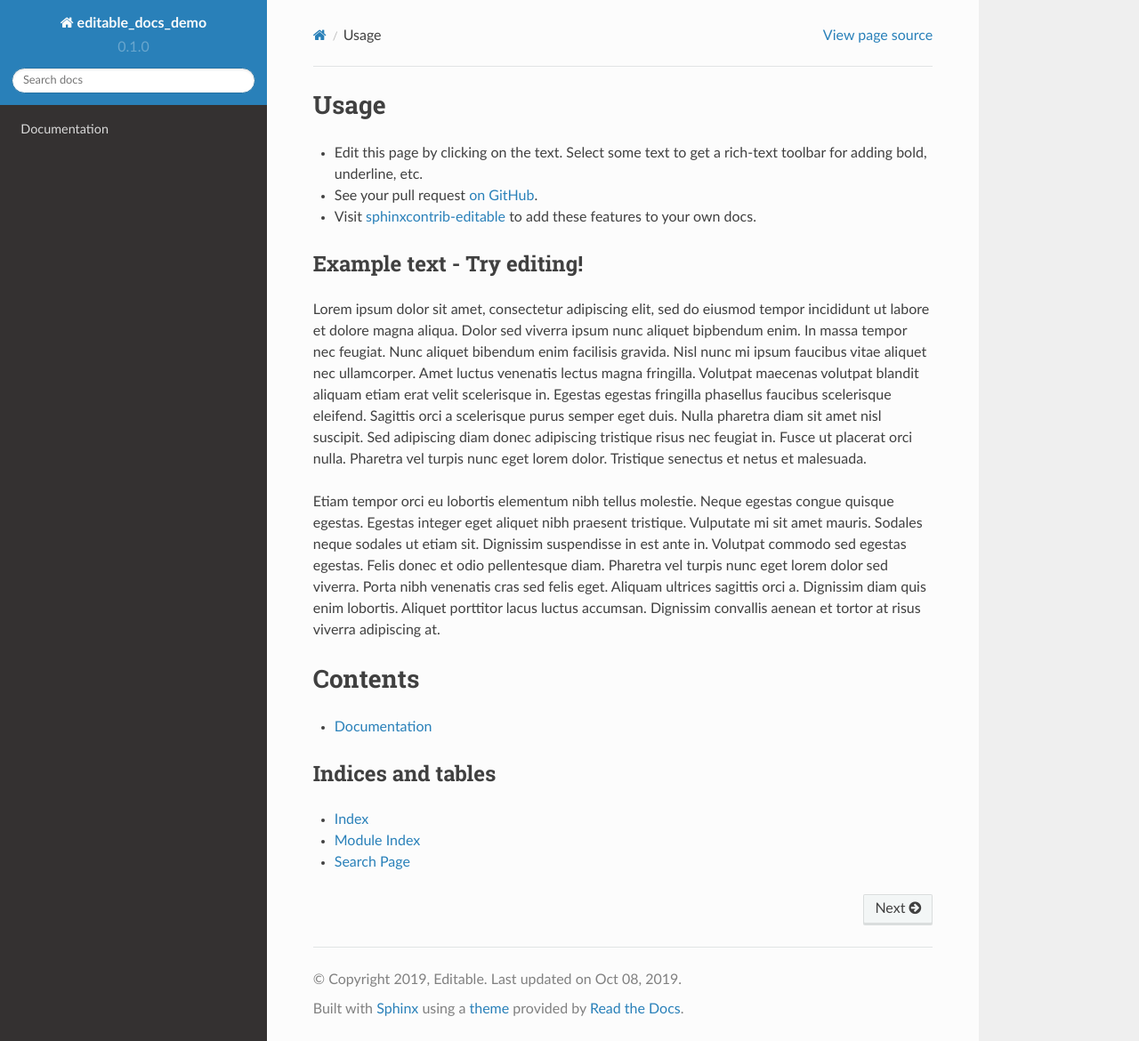
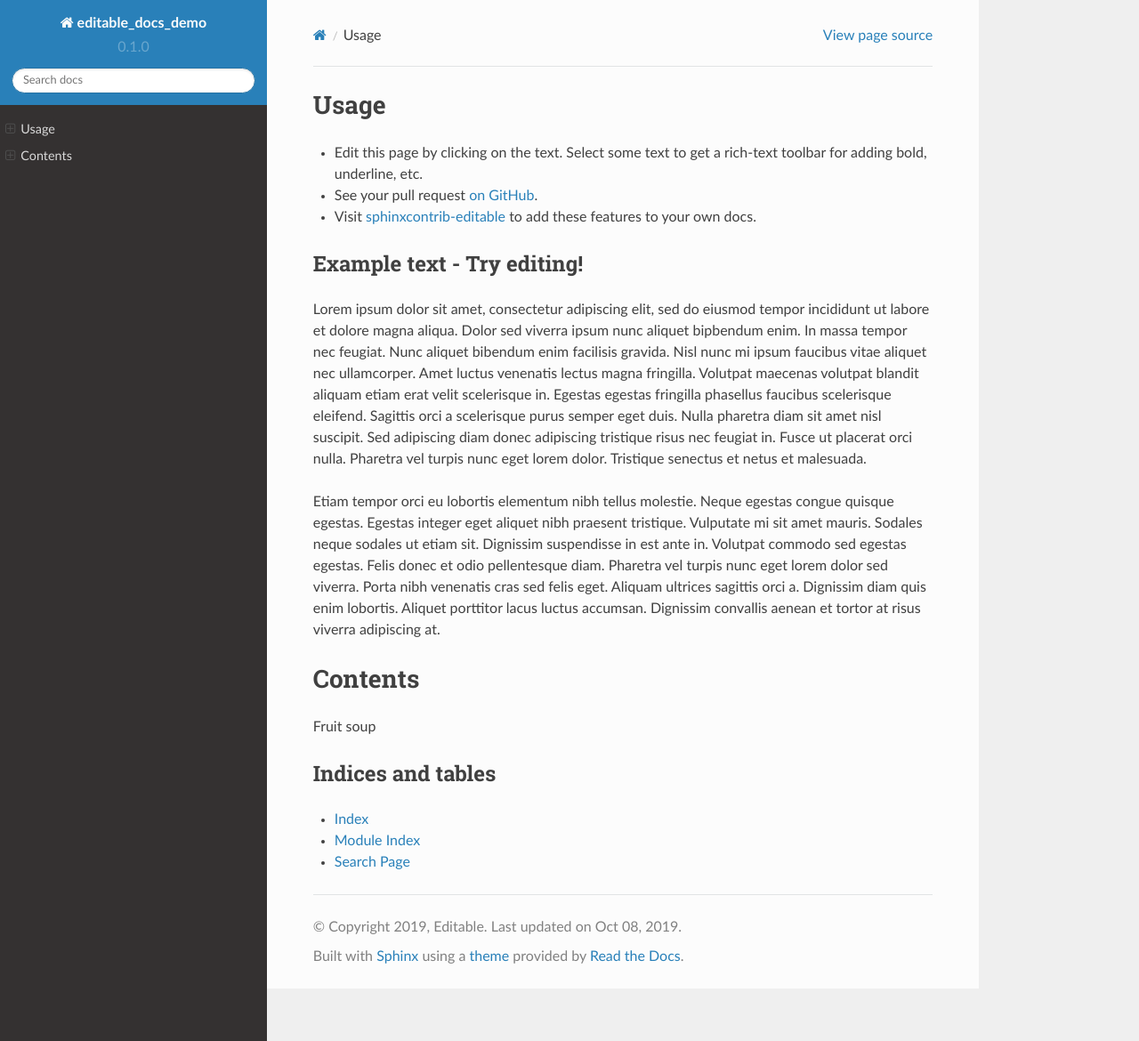
Before and after one commit to interdoc-edit-bot/editable-docs-demo, a Sphinx documentation site: the page built from docs/index.rst, in a window 1280 px wide and 1170 px high. Shown: the whole window at 89% size. Built offline with Sphinx 7.4.7 and the Read the Docs theme 2.0.0, drawn with Linux system fonts in a browser that asks for light colours.

Commit message:
Interactive edit

```diff
--- a/docs/index.rst
+++ b/docs/index.rst
@@ -7,7 +7,8 @@ Contents
 .. toctree::
    :maxdepth: 2
 
-   readme
+Fruit soup
+
 
 
 Indices and tables
```
